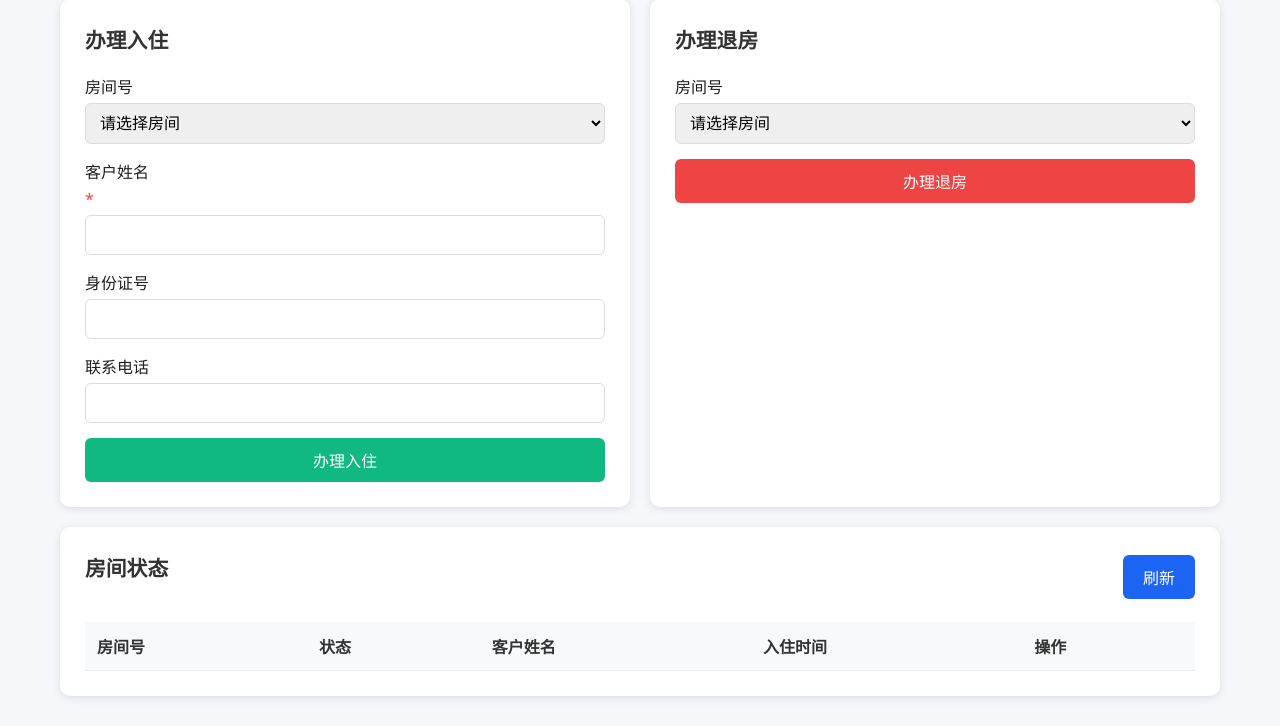
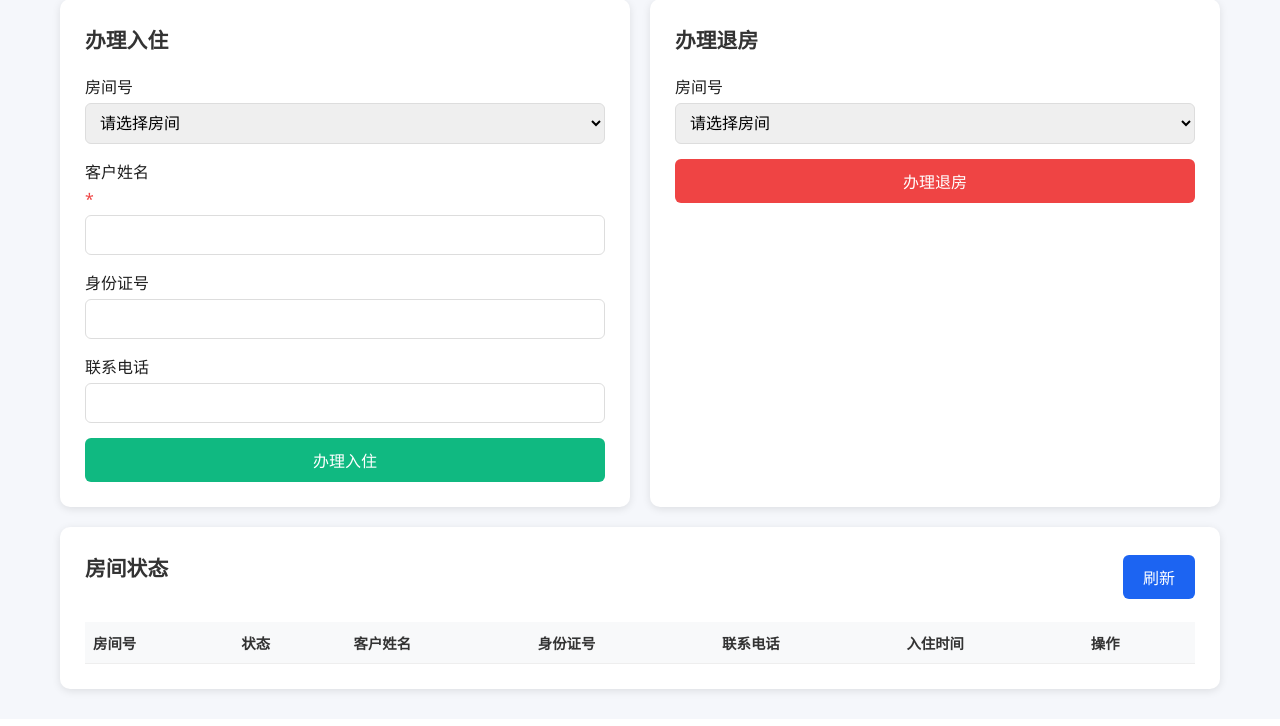
Before and after one commit to 3AAAcc/BUPT_hotel, a Flask app: page /reception in a window 1280 px wide. Shown: the part 113-839 px from the top of the page. After the commit the page ends 809 px from the top, so only its background shows below. Run offline with Flask 3, Linux system fonts and the light colour scheme; lists and menus that the app fills with data are empty; parts of the project's set-up code (start-up, migrations or seed data) failed here and were passed over.

Commit message:
first-bupt_hotel

```diff
--- a/static/reception.css
+++ b/static/reception.css
@@ -156,18 +156,25 @@ table {
   width: 100%;
   border-collapse: collapse;
   margin-top: 15px;
+  font-size: 0.9rem;
 }
 
 th, td {
-  padding: 12px;
+  padding: 10px 8px;
   text-align: left;
   border-bottom: 1px solid #eee;
+  word-break: break-word;
 }
 
 th {
   background: #f8f9fa;
   font-weight: 600;
   color: #333;
+  white-space: nowrap;
+}
+
+td {
+  color: #555;
 }
 
 .status-badge {
--- a/static/reception.js
+++ b/static/reception.js
@@ -49,11 +49,30 @@ async function loadAllRooms() {
       const tr = document.createElement('tr');
       const statusClass = room.roomStatus === 'OCCUPIED' ? 'status-occupied' :
                          room.roomStatus === 'MAINTENANCE' ? 'status-maintenance' : 'status-available';
+
+      const formatDateTime = (dateStr) => {
+        if (!dateStr) return '--';
+        try {
+          const date = new Date(dateStr);
+          return date.toLocaleString('zh-CN', {
+            year: 'numeric',
+            month: '2-digit',
+            day: '2-digit',
+            hour: '2-digit',
+            minute: '2-digit'
+          });
+        } catch {
+          return dateStr;
+        }
+      };
+
       tr.innerHTML = `
         <td>${room.roomId}</td>
         <td><span class="status-badge ${statusClass}">${getStatusText(room.roomStatus)}</span></td>
         <td>${room.customerName || '--'}</td>
-        <td>${room.checkInTime || '--'}</td>
+        <td>${room.customerIdCard || '--'}</td>
+        <td>${room.customerPhone || '--'}</td>
+        <td>${formatDateTime(room.checkInTime)}</td>
         <td>
           ${room.roomStatus === 'OCCUPIED' ?
             `<button class="btn btn-danger btn-sm" onclick="checkoutRoom(${room.roomId})">退房</button>` :
--- a/templates/reception.html
+++ b/templates/reception.html
@@ -68,6 +68,8 @@
               <th>房间号</th>
               <th>状态</th>
               <th>客户姓名</th>
+              <th>身份证号</th>
+              <th>联系电话</th>
               <th>入住时间</th>
               <th>操作</th>
             </tr>
```
Also changed, not shown: controllers/monitor_controller.py (+8 -0 lines), README.md.
